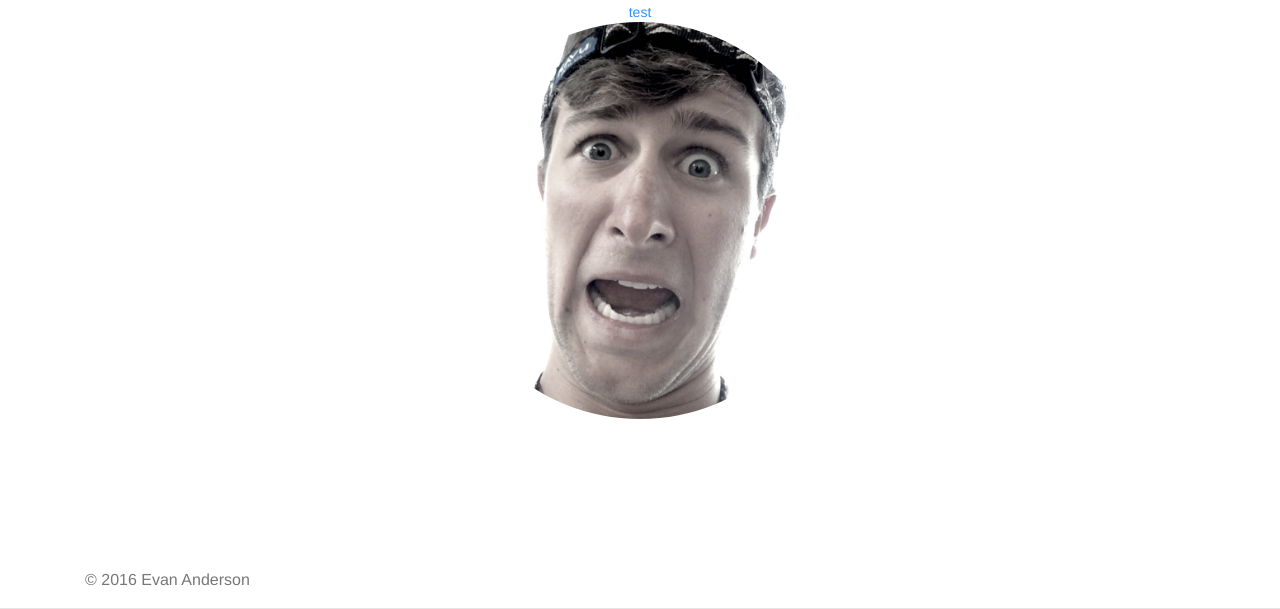
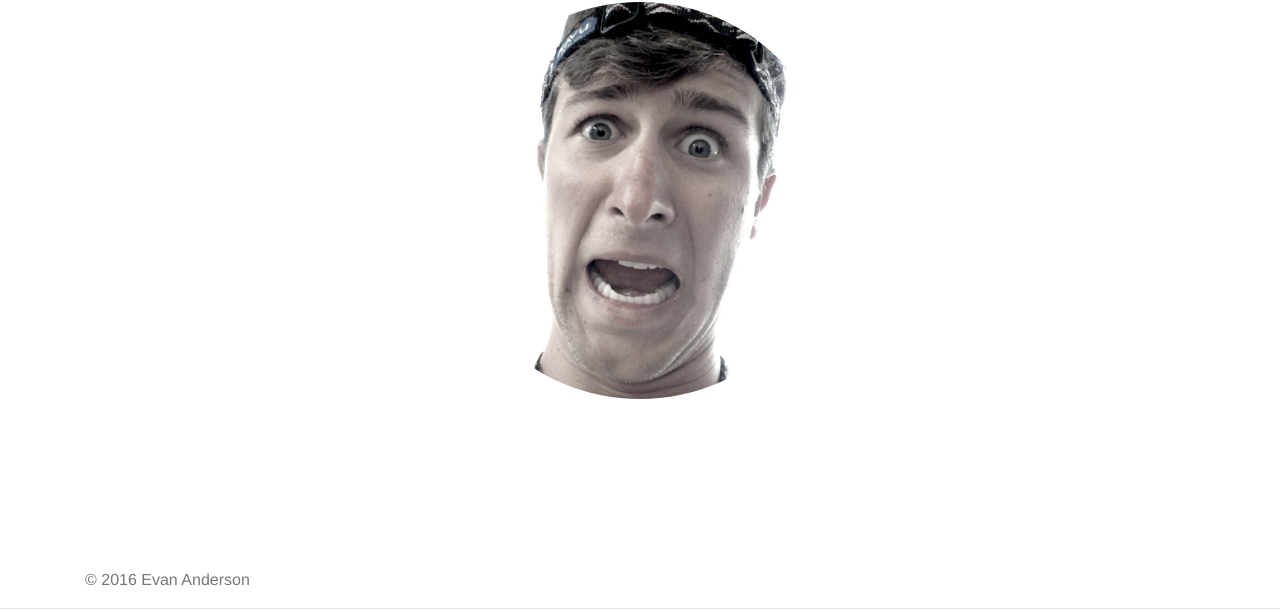
Before and after one commit to evananderson2011/evananderson2011.github.io, a plain HTML site: page index.html in a window 1280 px wide. Shown: the part 191-800 px from the top of the page. Drawn offline with nearby package versions, Linux system fonts and the light colour scheme.

Commit message:
test over

```diff
--- a/index.html
+++ b/index.html
@@ -46,7 +46,6 @@
       <div class="get-shit-done">
         <div class="text-center">
           <h1>evan anderson</h1>
-          <a href="https://freesitemapgenerator.com/">test</a>
         </div>
       </div>
     </div><!-- /.container -->
```
